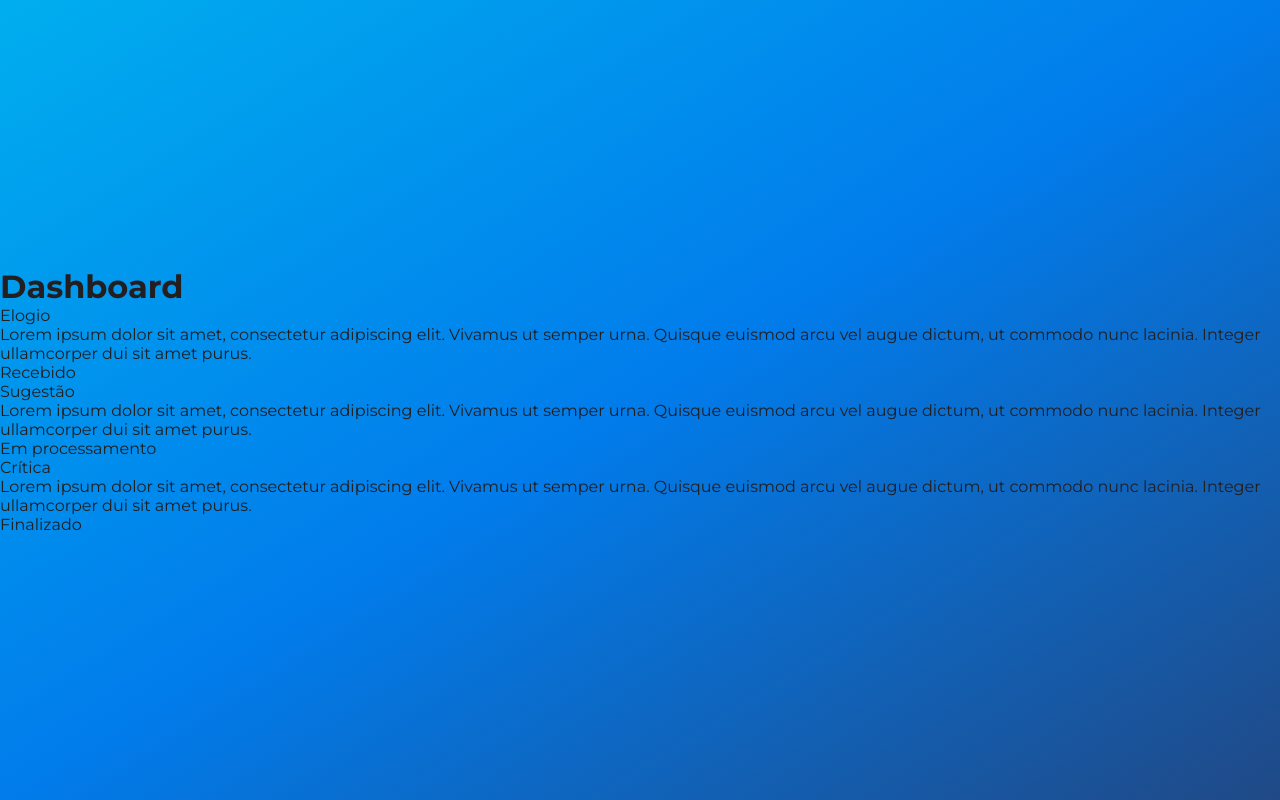
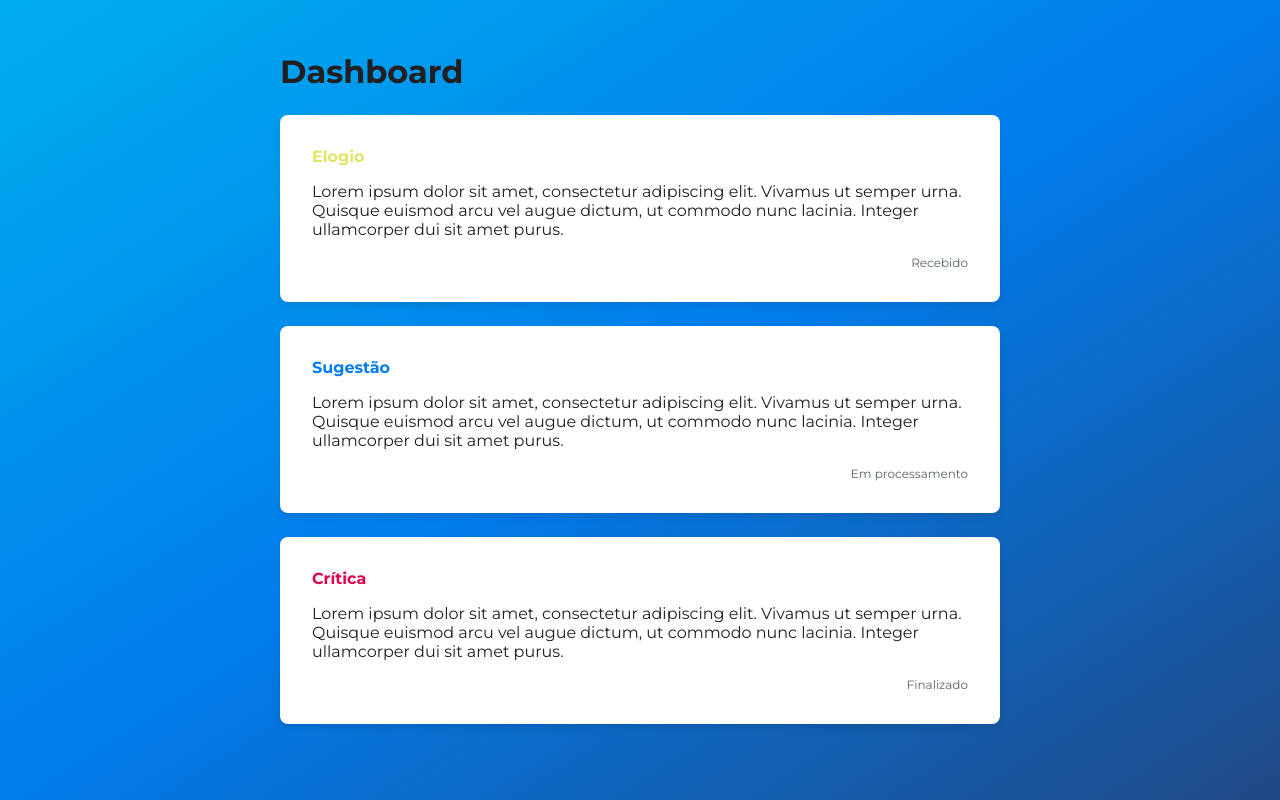
Before and after one commit to lucaskraus/desafio-bootcampcielo, a React (Create React App) app in the folder client/client/: page / in a window 1280 px wide. Built offline with nearby package versions, Linux system fonts and the light colour scheme; the HTML template or start-up script is replaced by a standard one.

Commit message:
fix/card styling

```diff
--- a/client/client/src/components/Components.scss
+++ b/client/client/src/components/Components.scss
@@ -1,5 +1,6 @@
 @import url('https://fonts.googleapis.com/css2?family=Aleo&display=swap');
 
+@import 'card';
 
 $blue: #00AEEF;
 $aleo: 'Aleo', serif;
```
Also changed, not shown: 1 other file (tests, documents, lock files or other folders).
